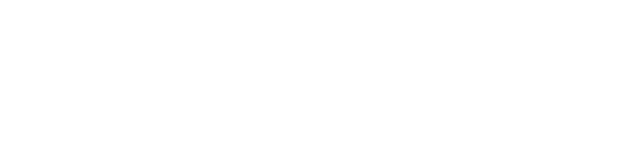
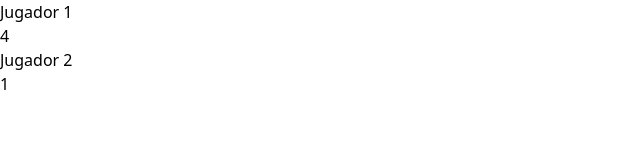
Before and after one commit to rocioms23/PaginaEve, a plain HTML site: page template/incio.html in a window 1280 px wide. Shown: the whole page, without its empty margins (0-640 px from the left). Drawn offline with nearby package versions, Linux system fonts and the light colour scheme.

Commit message:
Funcionalidad basica

```diff
--- a/static/scripts/generarPuntos.js
+++ b/static/scripts/generarPuntos.js
@@ -0,0 +1,9 @@
+const numeroAleatorio1 = document.getElementById('numeroAleatorio1')
+const numeroAleatorio2 = document.getElementById('numeroAleatorio2')
+
+const numero1 = Math.floor(Math.random() * 5);
+
+const numero2 = Math.floor(Math.random() * 5);
+
+numeroAleatorio1.textContent = numero1;
+numeroAleatorio2.textContent = numero2;
--- a/template/incio.html
+++ b/template/incio.html
@@ -2,11 +2,17 @@
 
 <head>
     <meta charset="UTF-8">
+    <meta name="viewport" content="width=device-width, initial-scale=1.0">
     <script src="https://cdn.tailwindcss.com"></script>
     <title>Generador de puntos</title>
 
 <body>
 
+    <h1> Jugador 1 </h1>
+    <h2 id= "numeroAleatorio1"></h2>
+
+    <h1> Jugador 2 </h1>
+    <h2 id= "numeroAleatorio2"></h2>
 
     <script src="../static/scripts/generarPuntos.js"></script>
 </body>
```
